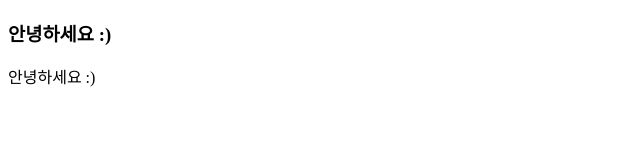
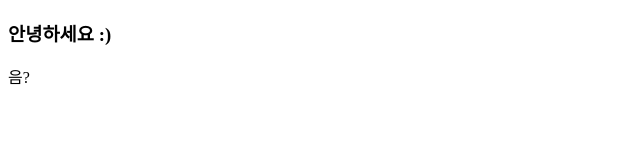
Before and after one commit to HeewonJeon/GitInitTest, a plain HTML site: page index.html in a window 1280 px wide. Shown: the full height of the page, 0-640 px from the left. Drawn offline with Linux system fonts and the light colour scheme.

Commit message:
브랜치 계속 변경

```diff
--- a/index.html
+++ b/index.html
@@ -5,12 +5,12 @@
     <meta http-equiv="X-UA-Compatible" content="IE=edge">
     <meta name="viewport" content="width=device-width, initial-scale=1.0">
     <!-- <link rel="stylesheet" href="css/main.css"> -->
-    <title>메인은 그대로 진행</title>
+    <title>충돌</title>
 </head>
 <body>
     <div class="box">
         <h3>안녕하세요 :)</h3>
-        <p>안녕하세요 :)</p>
+        <p>음?</p>
     </div>
     <div class="img"></div>
 
```
